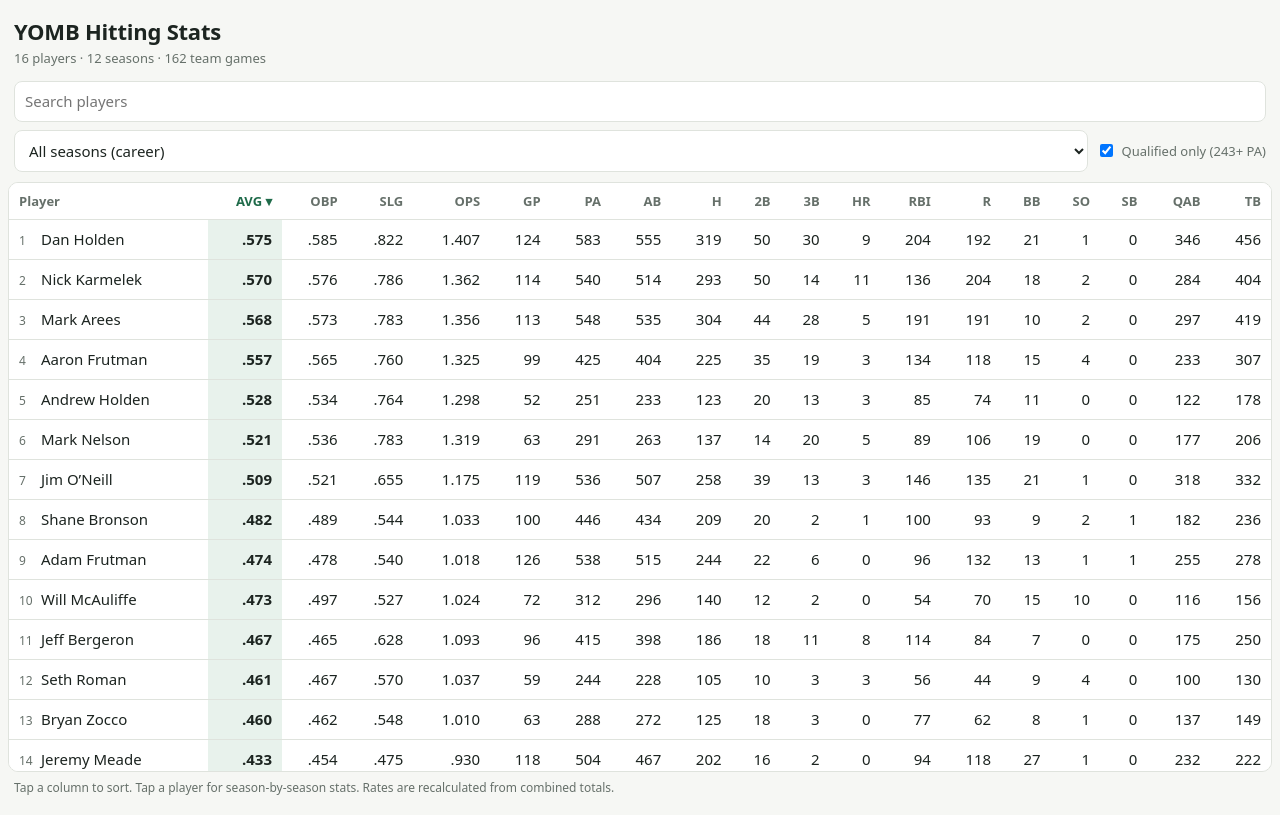
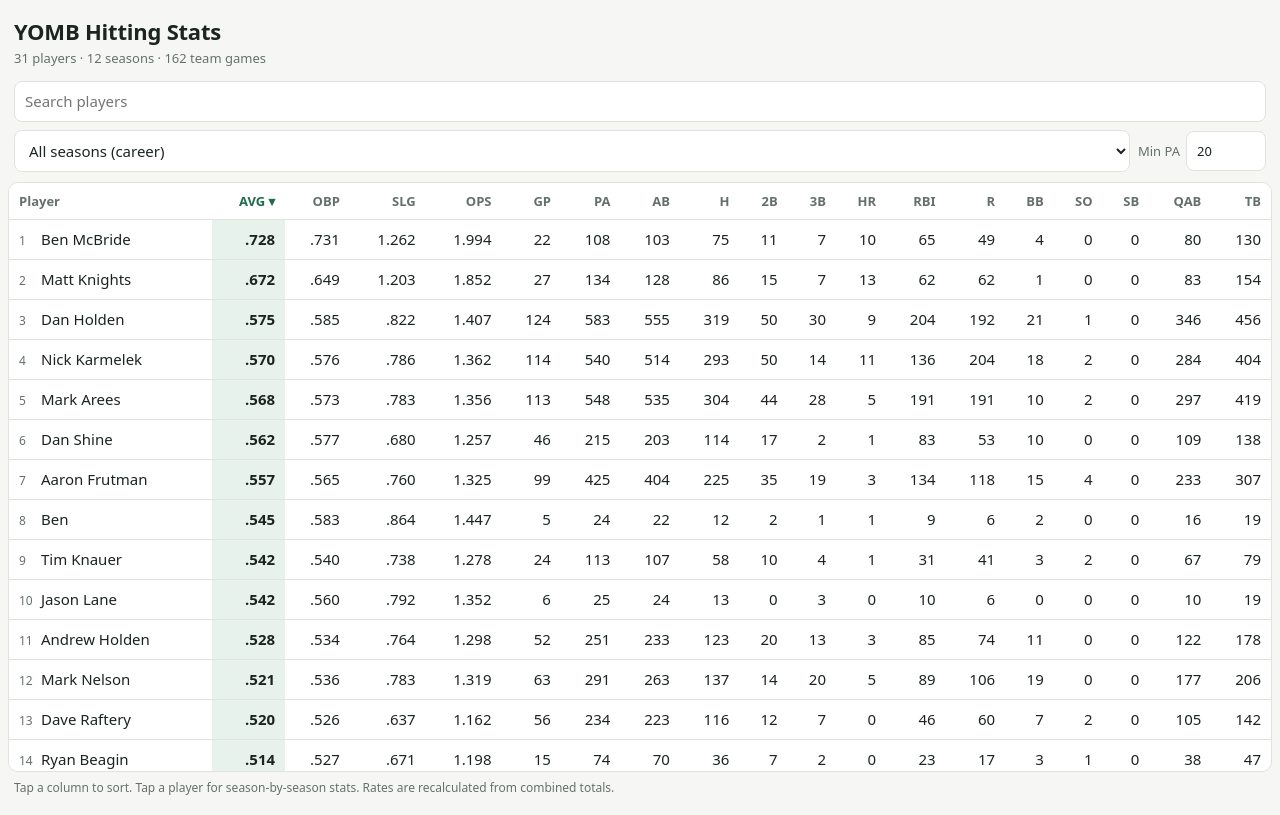
Before and after one commit to adamfrutman/YOMB-Stats, a plain HTML site: page index.html in a window 1280 px wide. Drawn offline with Linux system fonts and the light colour scheme.

Commit message:
Add files via upload

```diff
--- a/index.html
+++ b/index.html
@@ -50,7 +50,7 @@ td .rk{color:var(--mute);font-size:12px;margin-right:6px;display:inline-block;mi
   <input type="search" id="q" placeholder="Search players" aria-label="Search players" autocomplete="off">
   <select id="season" aria-label="Season"></select>
   <select id="team" aria-label="Team" hidden></select>
-  <label class="chk"><input type="checkbox" id="qual" checked> <span id="qlabel">Qualified only</span></label>
+  <label class="chk">Min PA <input type="number" id="minpa" class="num" inputmode="numeric" min="0" value="20" style="width:80px"></label>
 </div>
 <div class="wrap"><table id="tbl"></table><div class="empty" id="empty" hidden>No players match.</div></div>
 <div class="note">Tap a column to sort. Tap a player for season-by-season stats. Rates are recalculated from combined totals.</div>
@@ -61,12 +61,11 @@ let GAMES={};
 const SUM=['GP','PA','AB','H','1B','2B','3B','HR','RBI','R','BB','SO','HBP','SAC','SF','ROE','FC','SB','CS','QAB','XBH','TB'];
 const COLS=['AVG','OBP','SLG','OPS','GP','PA','AB','H','2B','3B','HR','RBI','R','BB','SO','SB','QAB','TB'];
 const RATE=new Set(['AVG','OBP','SLG','OPS']);
-const QUAL_PER_GAME=1.5;
 const TERM={Winter:0,Spring:1,Summer:2,Fall:3};
 const sKey=s=>{const [t,y]=s.split(' ');return +y*10+TERM[t]};
 let seasons=[];
 let teams=[];
-const st={season:'all',team:'all',q:'',qual:true,key:'AVG',dir:-1};
+const st={season:'all',team:'all',q:'',minPA:20,key:'AVG',dir:-1};
 const $=id=>document.getElementById(id);
 const safe=(fn,d)=>{try{return fn()}catch(e){return d}};
 
@@ -94,10 +93,8 @@ function build(){
 }
 function render(){
   const {list,games,tgN}=build();
-  const minPA=Math.ceil(QUAL_PER_GAME*games);
-  $('qlabel').textContent=st.qual?`Qualified only (${minPA}+ PA)`:'Qualified only';
   const q=st.q.trim().toLowerCase();
-  let rows=list.filter(o=>(!st.qual||o.PA>=minPA)&&(!q||o.n.toLowerCase().includes(q)));
+  let rows=list.filter(o=>o.PA>=st.minPA&&(!q||o.n.toLowerCase().includes(q)));
   const k=st.key;
   rows.sort((a,b)=>{
     if(k==='n')return st.dir*-1*a.n.localeCompare(b.n);
@@ -129,7 +126,7 @@ if(teams.length>1){$('team').hidden=false;$('team').innerHTML='<option value="al
 $('season').onchange=e=>{st.season=e.target.value;render()};
 $('team').onchange=e=>{st.team=e.target.value;render()};
 $('q').oninput=e=>{st.q=e.target.value;render()};
-$('qual').onchange=e=>{st.qual=e.target.checked;render()};
+$('minpa').oninput=e=>{st.minPA=Math.max(0,parseInt(e.target.value)||0);render()};
 $('tbl').addEventListener('click',e=>{
   const th=e.target.closest('th');
   if(th){const k=th.dataset.k;if(st.key===k)st.dir*=-1;else{st.key=k;st.dir=k==='n'?1:-1}render();return}
```
